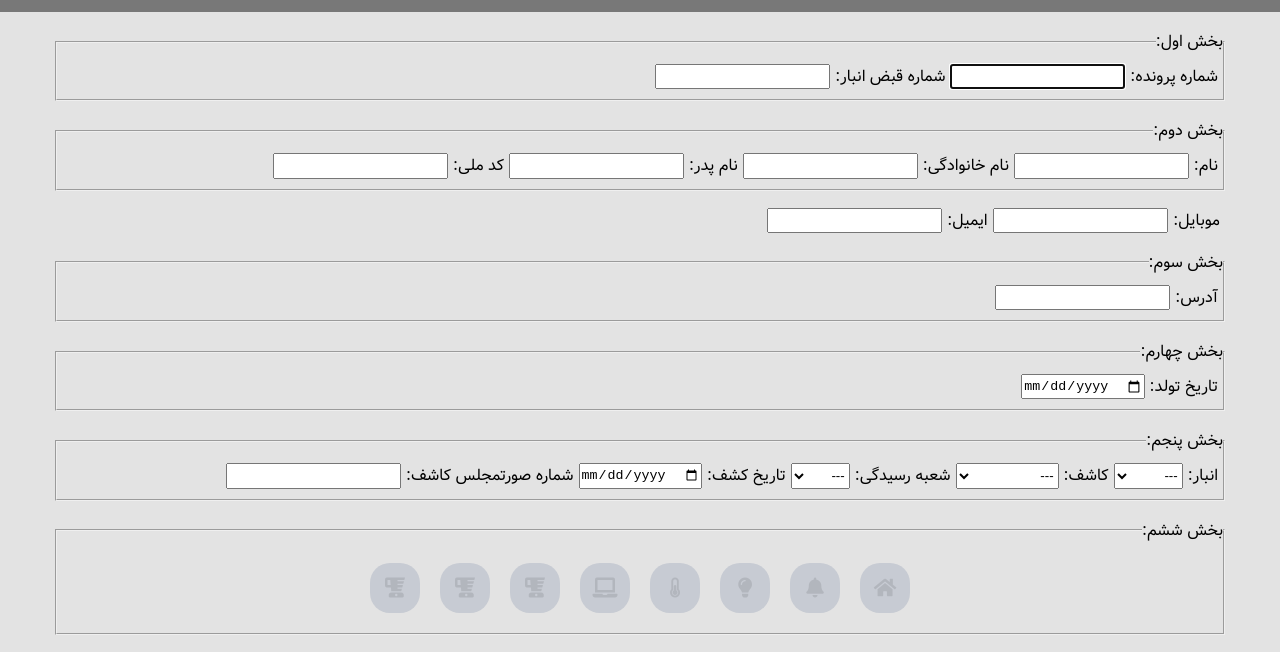
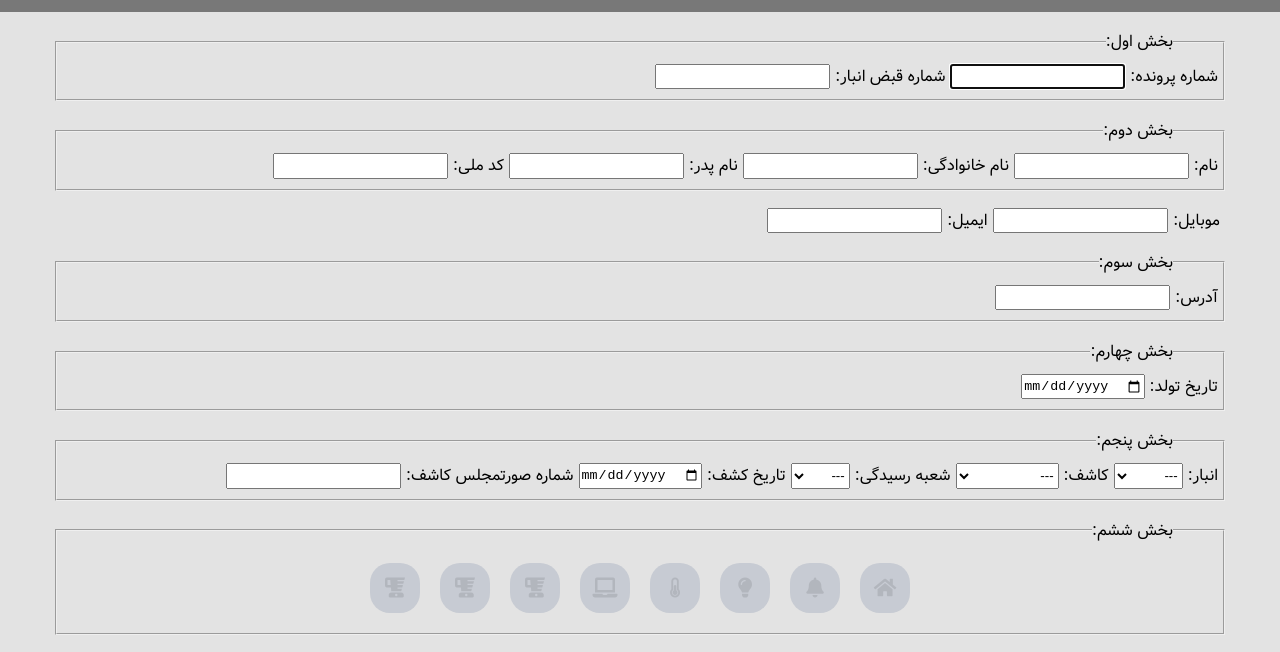
Before and after one commit to fars-co/test, a plain HTML site: page register-document2.html in a window 1280 px wide. Shown: the part 68-720 px from the top of the page. Drawn offline with Linux system fonts and the light colour scheme; files whose address does not match are found by name.

Commit message:
add-register-page2-edit

```diff
--- a/css/register2.css
+++ b/css/register2.css
@@ -73,6 +73,9 @@ input[name="email"]:focus {
 fieldset {
   margin: 17px 0;
 }
+legend {
+  margin-right: 50px;
+}
 div {
   margin: 10px 0;
   display: flex;
```
